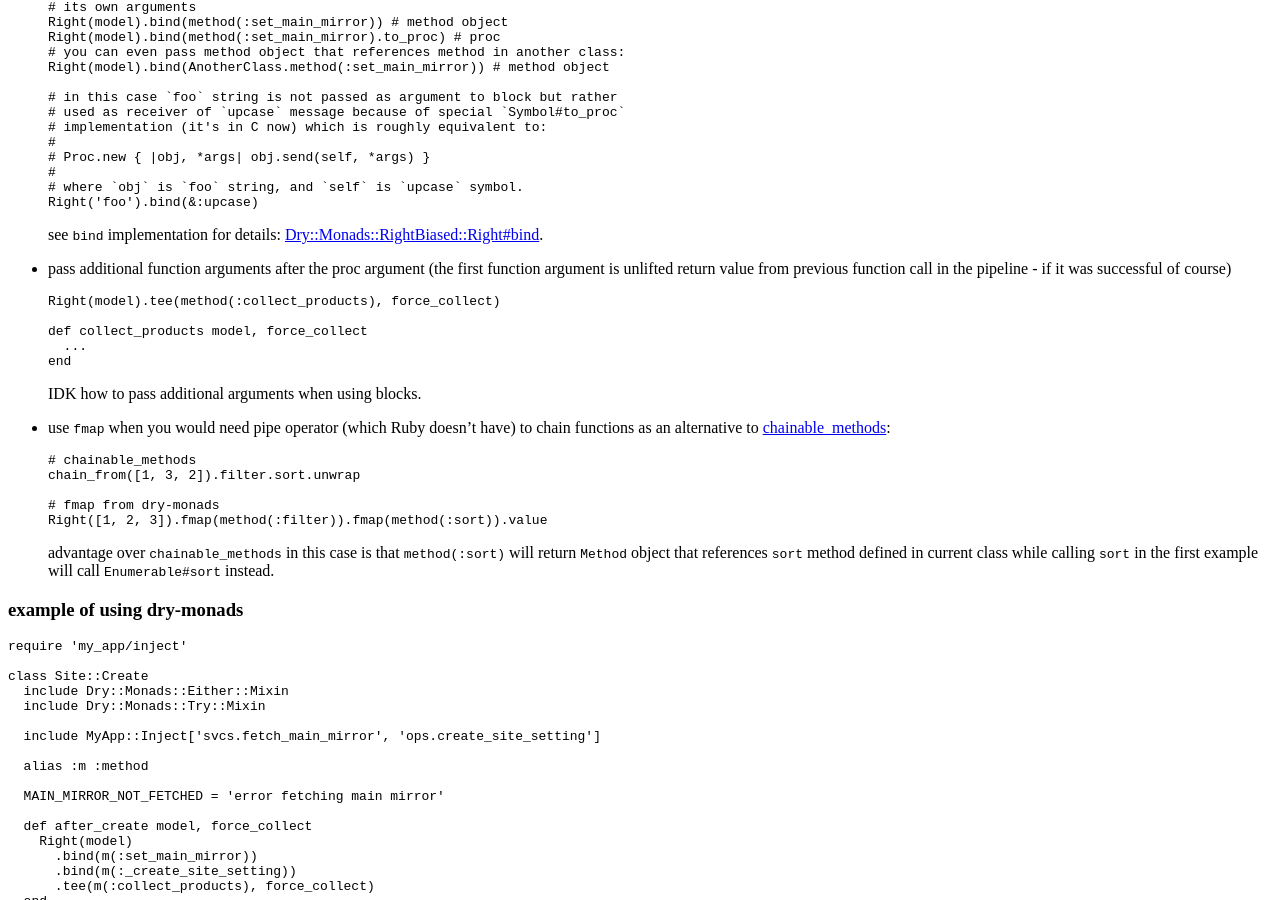
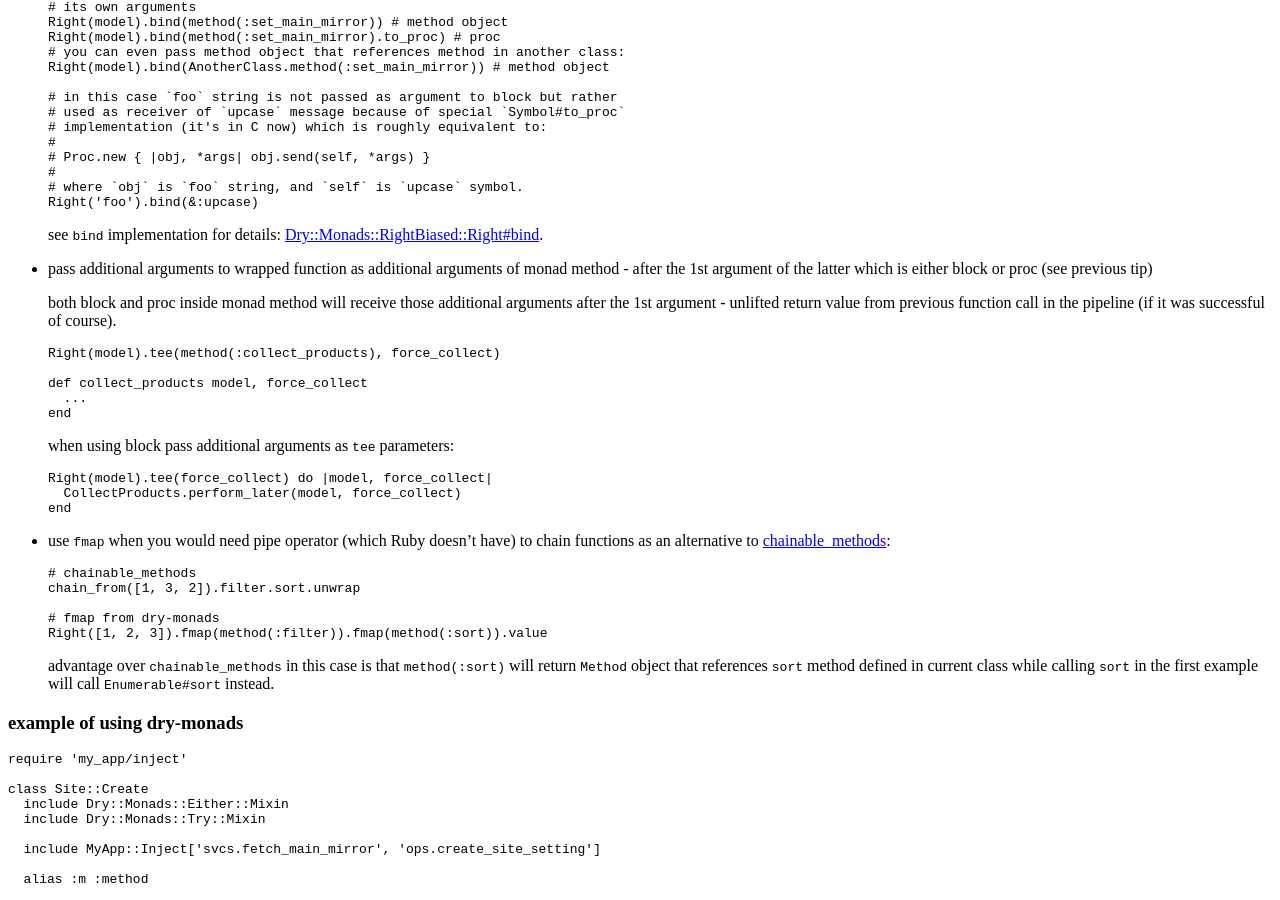
Before and after one commit to tap349/tap349.github.io, a Jekyll site: the page built from _posts/2017-02-27-monads-in-ruby.md, in a window 1280 px wide and 900 px high, scrolled down 3171 px. Built offline with Jekyll 4.4.1, drawn with Linux system fonts in a browser that asks for light colours.

Commit message:
update 2017-03-06_03:15:01

````diff
--- a/_posts/2017-02-27-monads-in-ruby.md
+++ b/_posts/2017-02-27-monads-in-ruby.md
@@ -243,9 +243,13 @@ monads have the following methods:
   see `bind` implementation for details:
   [Dry::Monads::RightBiased::Right#bind](https://github.com/dry-rb/dry-monads/blob/master/lib/dry/monads/right_biased.rb#L21).
 
-- pass additional function arguments after the proc argument
-  (the first function argument is unlifted return value from previous
-  function call in the pipeline - if it was successful of course)
+- pass additional arguments to wrapped function as additional arguments of
+  monad method - after the 1st argument of the latter which is either block
+  or proc (see previous tip)
+
+  both block and proc inside monad method will receive those additional
+  arguments after the 1st argument - unlifted return value from previous
+  function call in the pipeline (if it was successful of course).
 
   ```ruby
   Right(model).tee(method(:collect_products), force_collect)
@@ -255,7 +259,13 @@ monads have the following methods:
   end
   ```
 
-  IDK how to pass additional arguments when using blocks.
+  when using block pass additional arguments as `tee` parameters:
+
+  ```ruby
+  Right(model).tee(force_collect) do |model, force_collect|
+    CollectProducts.perform_later(model, force_collect)
+  end
+  ```
 
 - use `fmap` when you would need pipe operator (which Ruby doesn't have)
   to chain functions as an alternative to
````
